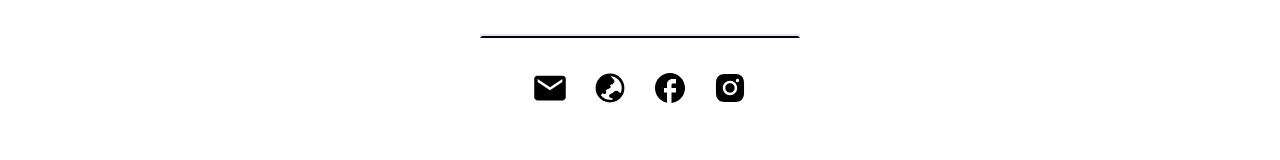
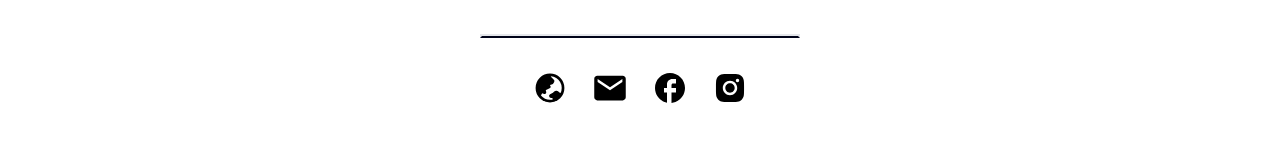
Before and after one commit to perplexingpasta/bio-link-page-celesteconsulting, a Next.js app: page /drvarunagarwal-template in a window 1280 px wide. Shown: the part 3234-3394 px from the top of the page. Built offline with nearby package versions, Linux system fonts and the light colour scheme.

Commit message:
swapped website and mail icons in social icons

```diff
--- a/app/(root)/(home)/page.tsx
+++ b/app/(root)/(home)/page.tsx
@@ -130,11 +130,11 @@ const page = () => {
 
         {/* SOCIAL ICONS */}
         <section className="mb-20 mt-5 flex flex-row items-center justify-center space-x-4 text-3xl md:mb-24 md:space-x-6 md:text-4xl">
+          <a href="https://www.celesteconsulting.in/" target="_blank">
+            <HiMiniGlobeAsiaAustralia />
+          </a>
           <a href="mailto:hello@celesteconsulting.in" target="_blank">
             <IoMdMail />
-          </a>
-          <a href="https://www.celesteconsulting.in/" target="_blank">
-            <HiMiniGlobeAsiaAustralia />
           </a>
           <a
             href="https://www.facebook.com/people/Celeste-Consulting/61561819893146/"
--- a/app/(root)/drvarunagarwal-template/page.tsx
+++ b/app/(root)/drvarunagarwal-template/page.tsx
@@ -127,11 +127,11 @@ const page = () => {
 
         {/* SOCIAL ICONS */}
         <section className="mb-20 flex flex-row items-center justify-center space-x-4 text-3xl md:mb-24 md:space-x-6 md:text-4xl">
+          <a href="https://www.celesteconsulting.in/" target="_blank">
+            <HiMiniGlobeAsiaAustralia />
+          </a>
           <a href="mailto:hello@celesteconsulting.in" target="_blank">
             <IoMdMail />
-          </a>
-          <a href="https://www.celesteconsulting.in/" target="_blank">
-            <HiMiniGlobeAsiaAustralia />
           </a>
           <a
             href="https://www.facebook.com/people/Celeste-Consulting/61561819893146/"
```
